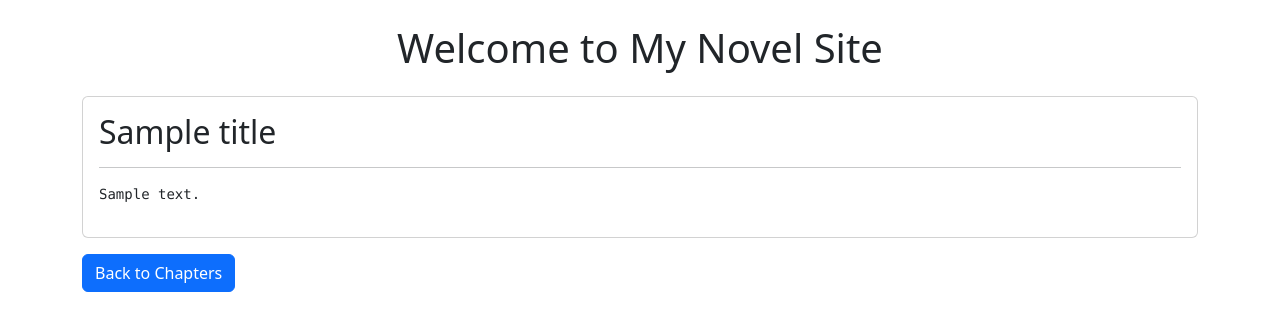
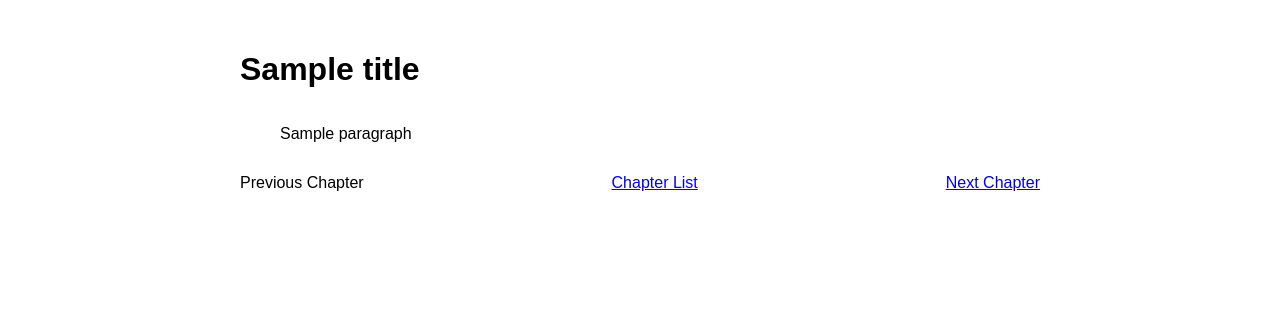
Before and after one commit to NITISH-gitbit/my-novel-site, a Flask app: template templates/chapter.html in a window 1280 px wide. Shown: the top 331 px of the page. Run offline with Flask 3, Linux system fonts and the light colour scheme; the template is opened without the code that fills it: most values are stand-ins (such as "Sample title", 1, 10 or a date in 2020).

Commit message:
changed app.py and chapter.html to make google assistant redable

```diff
--- a/app.py
+++ b/app.py
@@ -1,15 +1,21 @@
 import os
-from flask import Flask, render_template
 import re
+from flask import Flask, render_template, abort
 
 app = Flask(__name__)
 
 CHAPTERS_DIR = "chapters"
 
 def load_chapters():
+    """
+    Load all chapter files from the chapters directory and return
+    a sorted list of dictionaries containing title and file name.
+    """
     chapters = []
-    # List all files in the chapters directory
-    for file_name in sorted(os.listdir(CHAPTERS_DIR), key=lambda x: int(re.search(r'(\d+)', x).group(1))):
+    for file_name in sorted(
+        os.listdir(CHAPTERS_DIR),
+        key=lambda x: int(re.search(r'(\d+)', x).group(1))
+    ):
         if file_name.endswith(".txt"):
             chapter_title = os.path.splitext(file_name)[0].replace('_', ' ').title()
             chapters.append({"title": chapter_title, "file": file_name})
@@ -17,18 +23,46 @@ def load_chapters():
 
 @app.route("/")
 def index():
+    """
+    Display the homepage with the list of chapters.
+    """
     chapters = load_chapters()
     return render_template("index.html", chapters=chapters)
 
 @app.route("/chapter/<file_name>")
 def chapter(file_name):
+    """
+    Display a specific chapter with navigation and proper formatting.
+    """
+    chapters = load_chapters()
     file_path = os.path.join(CHAPTERS_DIR, file_name)
+
     if not os.path.exists(file_path):
-        return "Chapter not found", 404
+        abort(404)  # Return a 404 error if chapter doesn't exist
+
     with open(file_path, "r", encoding="utf-8") as f:
         content = f.read()
-    title = os.path.splitext(file_name)[0].replace('_', ' ').title()
-    return render_template("chapter.html", title=title, content=content)
+
+    # Split content into paragraphs
+    paragraphs = content.strip().split("\n\n")
+
+    # Get the current chapter index
+    current_index = next((i for i, ch in enumerate(chapters) if ch["file"] == file_name), None)
+    if current_index is None:
+        abort(404)
+
+    # Determine next and previous chapters
+    next_chapter = chapters[current_index + 1] if current_index + 1 < len(chapters) else None
+    previous_chapter = chapters[current_index - 1] if current_index > 0 else None
+
+    return render_template(
+        "chapter.html",
+        title=chapters[current_index]["title"],
+        paragraphs=paragraphs,
+        next_chapter=next_chapter,
+        previous_chapter=previous_chapter,
+        chapters=chapters
+    )
 
 if __name__ == "__main__":
     app.run(debug=True)
--- a/templates/chapter.html
+++ b/templates/chapter.html
@@ -1,14 +1,49 @@
-{% extends "layout.html" %}
+<!DOCTYPE html>
+<html lang="en">
+<head>
+    <meta charset="UTF-8">
+    <meta name="viewport" content="width=device-width, initial-scale=1.0">
+    <title>{{ title }}</title>
+    <style>
+        body {
+            font-family: Arial, sans-serif;
+            line-height: 1.8;
+            max-width: 800px;
+            margin: auto;
+            padding: 20px;
+        }
+        p {
+            margin-bottom: 20px;
+            text-indent: 40px;
+        }
+        nav {
+            display: flex;
+            justify-content: space-between;
+            margin: 20px 0;
+        }
+    </style>
+</head>
+<body>
+    <h1>{{ title }}</h1>
+    <article>
+        {% for paragraph in paragraphs %}
+        <p>{{ paragraph }}</p>
+        {% endfor %}
+    </article>
+    <nav>
+        {% if previous_chapter %}
+        <a href="/chapter/{{ previous_chapter.file }}">Previous Chapter</a>
+        {% else %}
+        <span>Previous Chapter</span>
+        {% endif %}
 
-{% block title %}{{ title }}{% endblock %}
+        <a href="/">Chapter List</a>
 
-{% block content %}
-<div class="card">
-    <div class="card-body">
-        <h2>{{ title }}</h2>
-        <hr>
-        <pre style="white-space: pre-wrap;">{{ content }}</pre>
-    </div>
-</div>
-<a href="{{ url_for('index') }}" class="btn btn-primary mt-3">Back to Chapters</a>
-{% endblock %}
+        {% if next_chapter %}
+        <a href="/chapter/{{ next_chapter.file }}">Next Chapter</a>
+        {% else %}
+        <span>Next Chapter</span>
+        {% endif %}
+    </nav>
+</body>
+</html>
```
